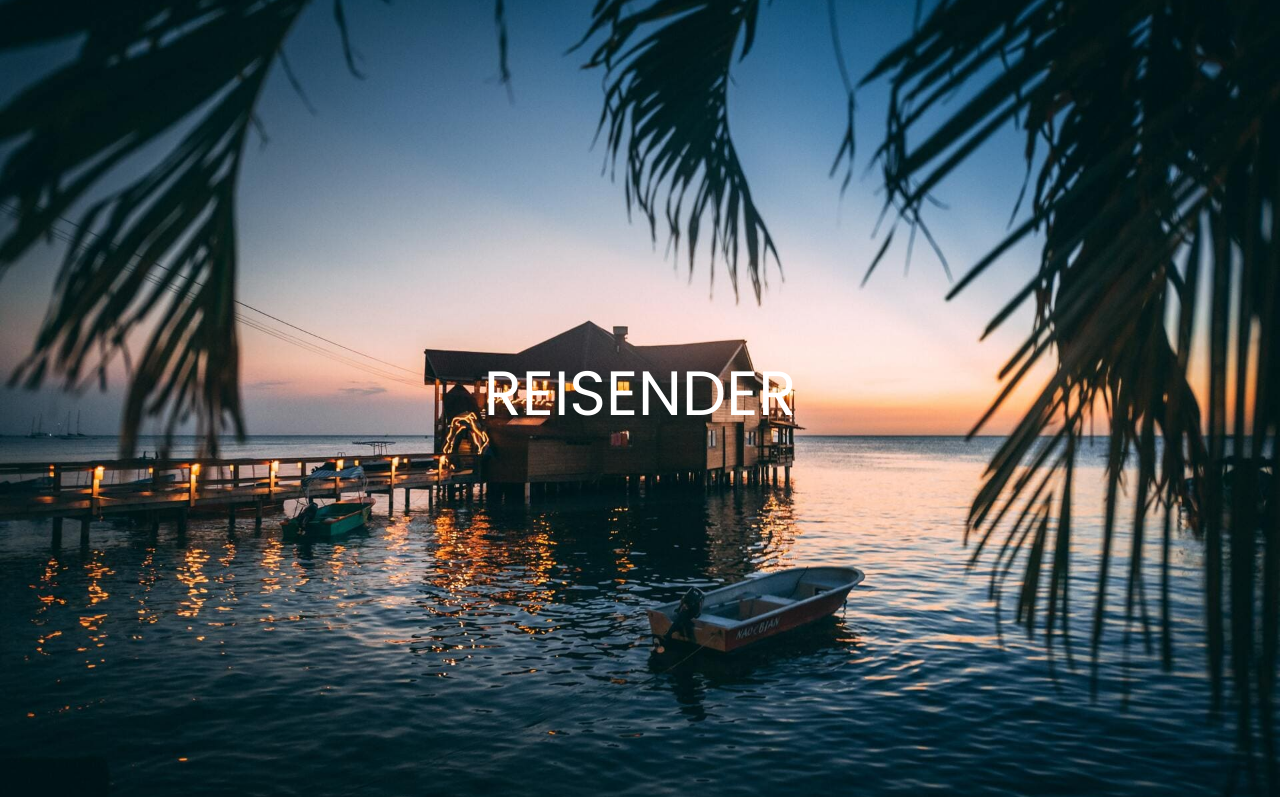
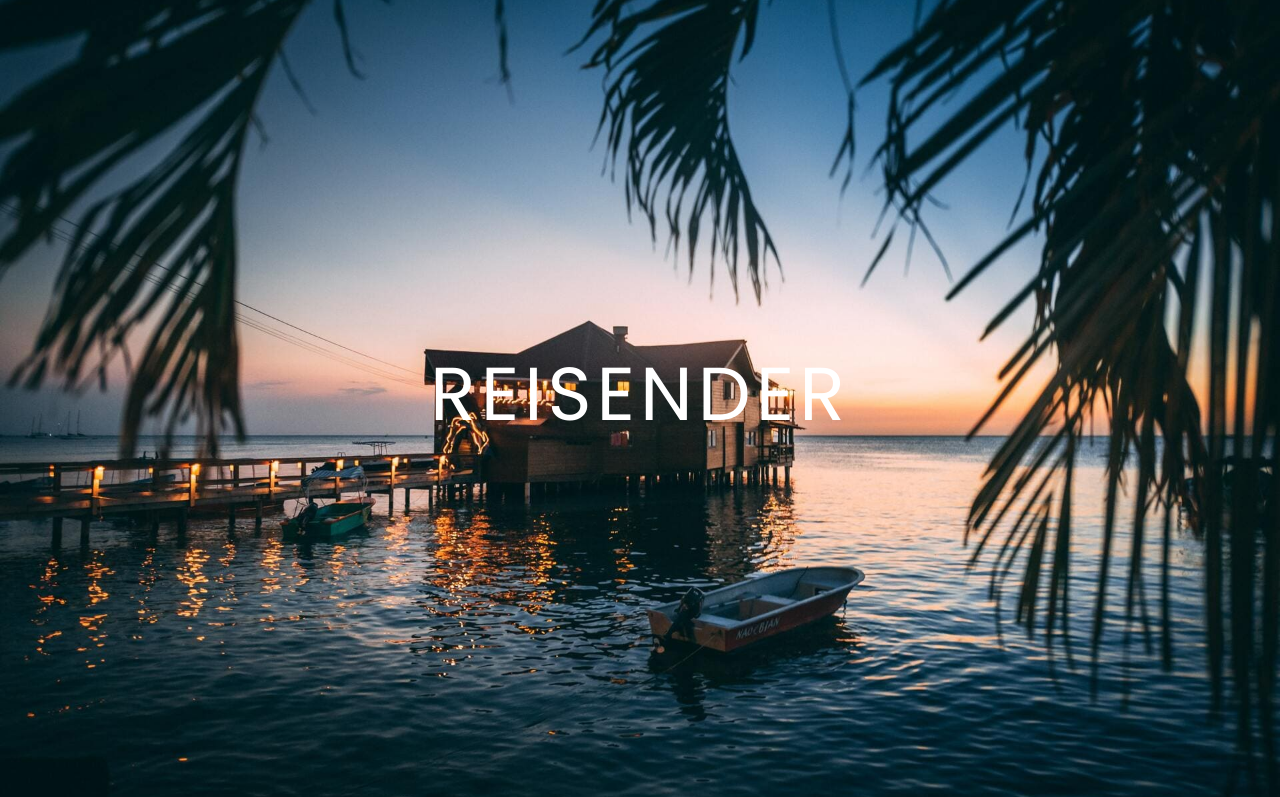
Before and after one commit to francodiiorio/proyecto-reisender, a website: page index.html in a window 1280 px wide. Shown: the top 797 px of the page. Drawn offline with nearby package versions, Linux system fonts and the light colour scheme.

Commit message:
arreglo de la portada

```diff
--- a/scss/layout/_portada.scss
+++ b/scss/layout/_portada.scss
@@ -1,9 +1,8 @@
 .inicio__portada{
-    background-image: url(../../assets/img/paradise-phone.jpg);
+    background-image: url(../assets/img/paradise-phone.jpg);
     background-position: center;
     background-size: cover;
     color: white;
-    font-size: 16px;
     grid-area: portada;
     display: flex;
     align-items: center;
@@ -11,5 +10,7 @@
     position: relative;
 }
 .portada__h1{
+    font-size: 3rem;
     text-align: center;
+    letter-spacing: 5px;
 }
--- a/scss/layout/main/_actividades-main.scss
+++ b/scss/layout/main/_actividades-main.scss
@@ -5,7 +5,7 @@
     margin: 0px 10px 10px;
 }
 .actividades__portada{
-    background-image: url(../../../assets/img/surf.jpg);
+    background-image: url(../assets/img/surf.jpg);
     background-position: center;
     background-size: cover;
     color: white;
```
Also changed, not shown: css/styles.css.
